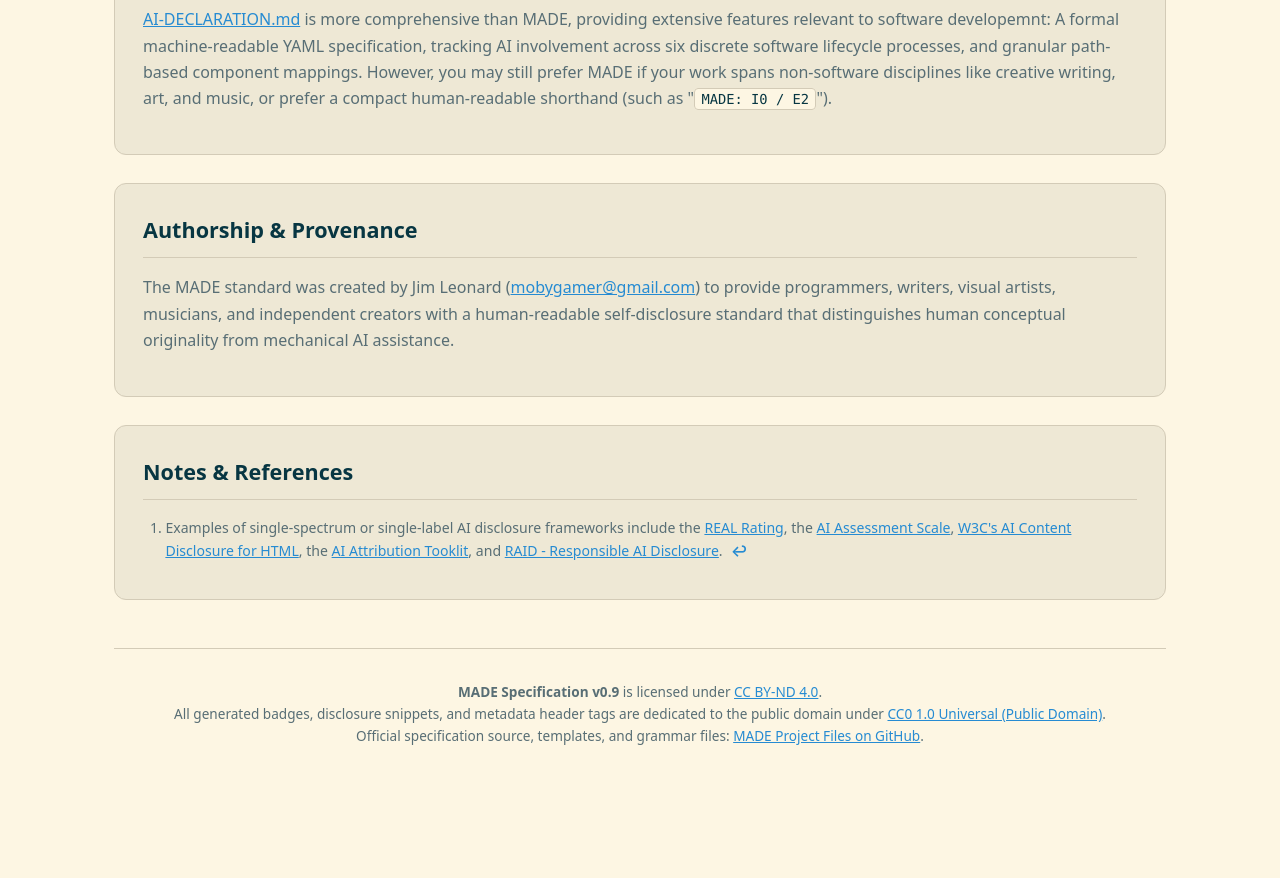
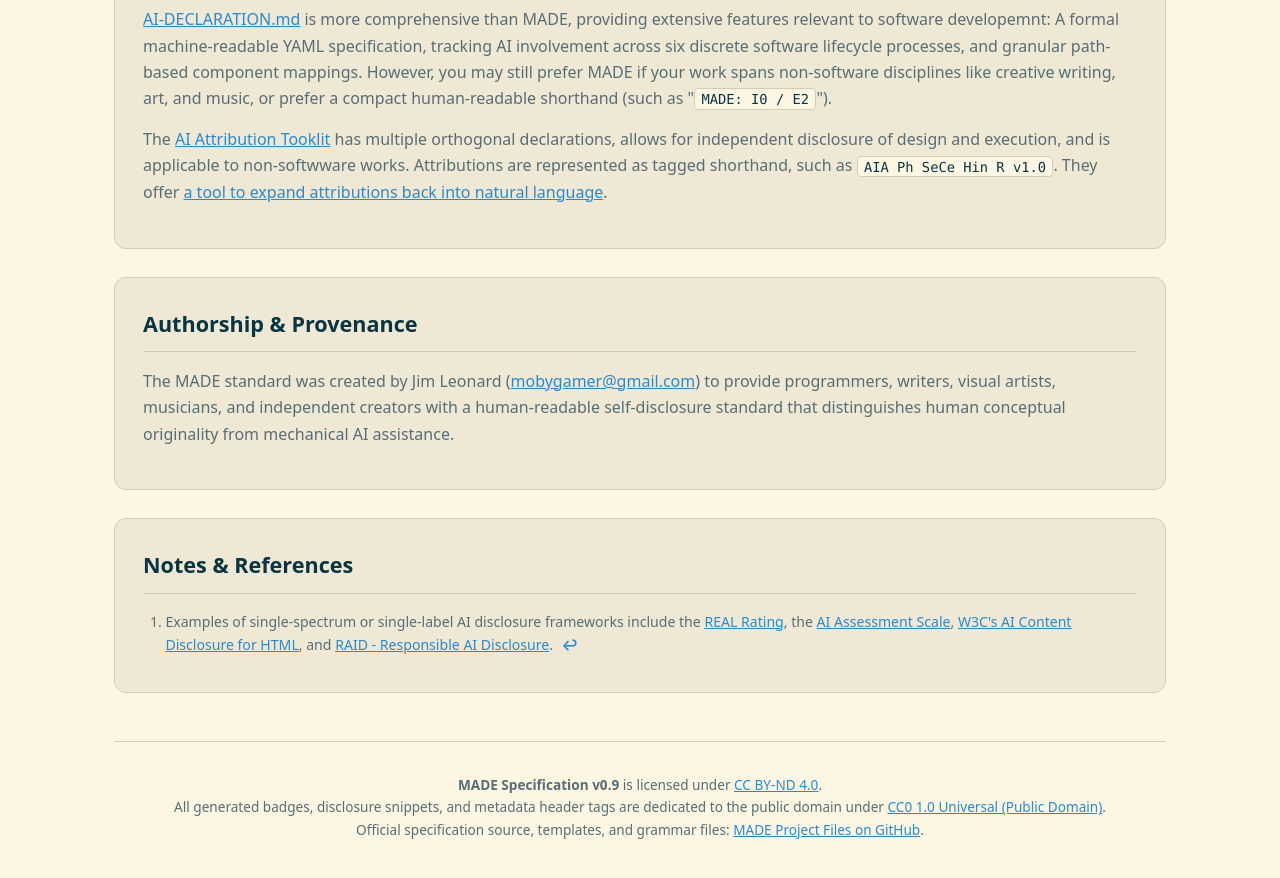
Before and after one commit to MobyGamer/MADE-specification, a plain HTML site: page index.html in a window 1280 px wide. Shown: the part 8192-9070 px from the top of the page. Before the commit the page ends 9018 px from the top, so only its background shows below. Drawn offline with Linux system fonts and the light colour scheme.

Commit message:
Fix misclassification of IBM standard with dedicated Q&A section

```diff
--- a/index.html
+++ b/index.html
@@ -1090,6 +1090,7 @@ MADE: I1 / E3 (Ideation: Assisted; Execution: Directed) [GPT-4o]</code></pre>
       <p>MADE does not evaluate or dictate how an author chooses to measure or disclose their level of AI usage.  That said, an AI tool used strictly for diagnostics, proofreading, or non-generative cleanup would generally be classified as <code>E1</code>.</p>
       <h3>There must be at least <a href="https://xkcd.com/927/" target="_blank" rel="noopener">14 competing standards</a> for AI disclosure.  Which ones allow me to separate Design from Execution just like MADE, but provide even more functionality?</h3>
       <p><a href="https://ai-declaration.md/" target="_blank" rel="noopener">AI-DECLARATION.md</a> is more comprehensive than MADE, providing extensive features relevant to software developemnt: A formal machine-readable YAML specification, tracking AI involvement across six discrete software lifecycle processes, and granular path-based component mappings.  However, you may still prefer MADE if your work spans non-software disciplines like creative writing, art, and music, or prefer a compact human-readable shorthand (such as "<code>MADE: I0 / E2</code>").</p>
+      <p>The <a href="https://aiattribution.github.io/" target="_blank" rel="noopener">AI Attribution Tooklit</a> has multiple orthogonal declarations, allows for independent disclosure of design and execution, and is applicable to non-softwware works.  Attributions are represented as tagged shorthand, such as <code>AIA Ph SeCe Hin R v1.0</code>.  They offer <a href="https://aiattribution.github.io/interpret-attribution" target="_blank" rel="noopener">a tool to expand attributions back into natural language</a>.</p>
     </div>
 
     <div class="card" id="spec-authorship-provenance" tabindex="-1">
@@ -1100,7 +1101,7 @@ MADE: I1 / E3 (Ideation: Assisted; Execution: Directed) [GPT-4o]</code></pre>
     <div class="card" id="spec-notes-references" tabindex="-1">
       <h2><span>Notes &amp; References</span></h2>
       <ol class="footnotes-list">
-        <li id="fn-1" value="1" tabindex="-1">Examples of single-spectrum or single-label AI disclosure frameworks include the <a href="https://www.realgoodai.org/real-rating" target="_blank" rel="noopener">REAL Rating</a>, the <a href="https://aiassessmentscale.com/" target="_blank" rel="noopener">AI Assessment Scale</a>, <a href="https://w3c-cg.github.io/ai-content-disclosure/#disclosure-values" target="_blank" rel="noopener">W3C's AI Content Disclosure for HTML</a>, the <a href="https://aiattribution.github.io/" target="_blank" rel="noopener">AI Attribution Tooklit</a>, and <a href="https://responsibleaidisclosure.com/" target="_blank" rel="noopener">RAID - Responsible AI Disclosure</a>. <a class="fn-backref" href="#fnref-1" aria-label="Back to reference 1">&#8617;</a></li>
+        <li id="fn-1" value="1" tabindex="-1">Examples of single-spectrum or single-label AI disclosure frameworks include the <a href="https://www.realgoodai.org/real-rating" target="_blank" rel="noopener">REAL Rating</a>, the <a href="https://aiassessmentscale.com/" target="_blank" rel="noopener">AI Assessment Scale</a>, <a href="https://w3c-cg.github.io/ai-content-disclosure/#disclosure-values" target="_blank" rel="noopener">W3C's AI Content Disclosure for HTML</a>, and <a href="https://responsibleaidisclosure.com/" target="_blank" rel="noopener">RAID - Responsible AI Disclosure</a>. <a class="fn-backref" href="#fnref-1" aria-label="Back to reference 1">&#8617;</a></li>
       </ol>
     </div>
       <!-- SYNC:TAB-SPEC:END -->
```
Also changed, not shown: 1 other file.
